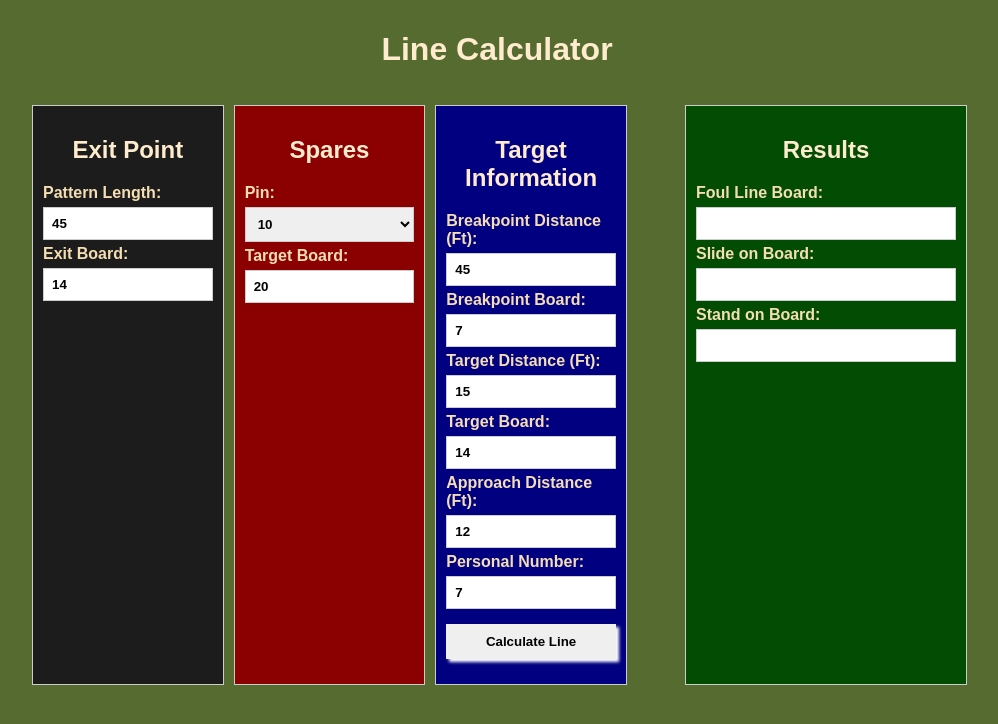
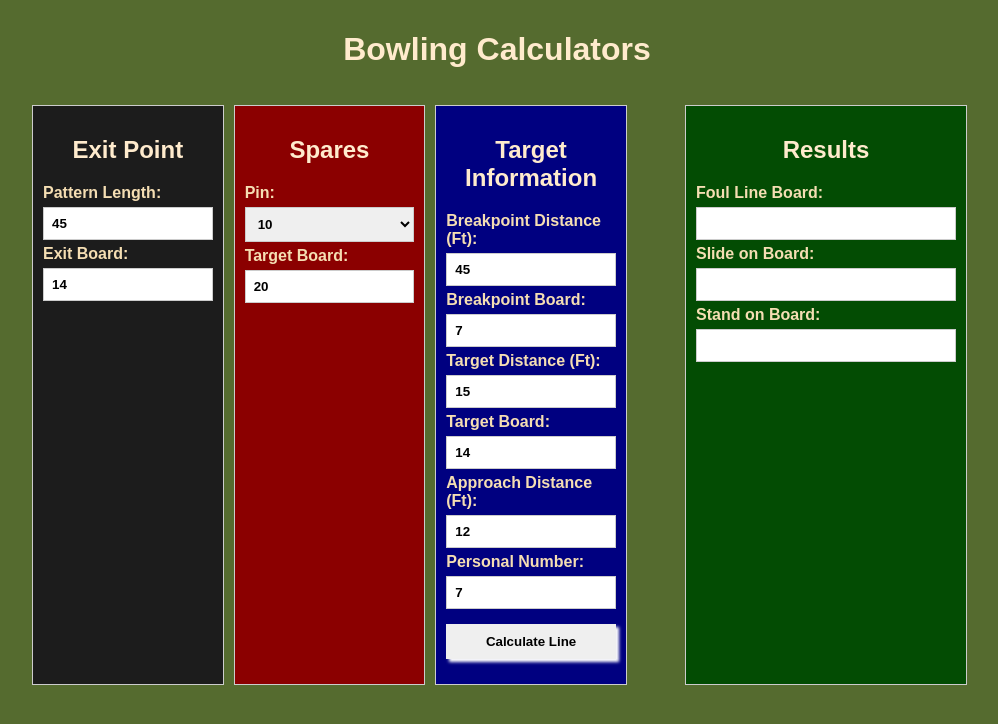
Before and after one commit to kschiang228/BowlingLineCalculator, a plain HTML site: page Index.html in a window 1280 px wide. Shown: the whole page, without its empty margins (143-1141 px from the left). Drawn offline with Linux system fonts and the light colour scheme.

Commit message:
[Update] Changed main title from Line Calculator to Bowling Calculator

```diff
--- a/Index.html
+++ b/Index.html
@@ -9,7 +9,7 @@
 </head>
 
 <body>
-    <h1>Line Calculator</h1>
+    <h1>Bowling Calculators</h1>
     <script src="app.js" defer></script>
 
     <div class="container"> <div class="form-container">
```
